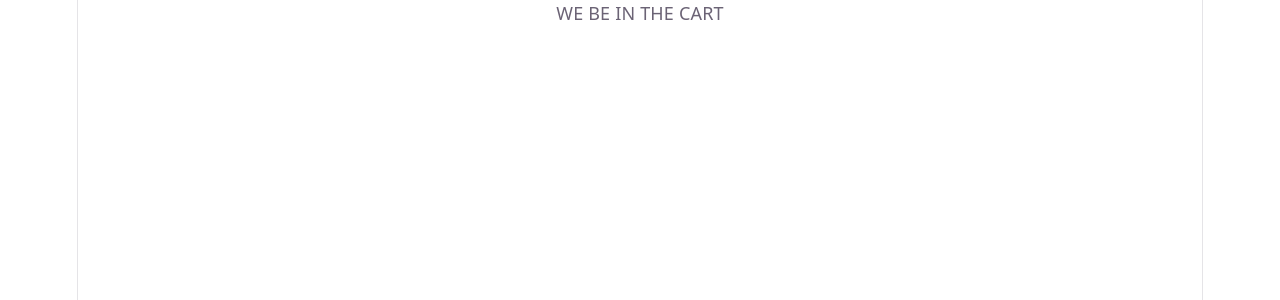
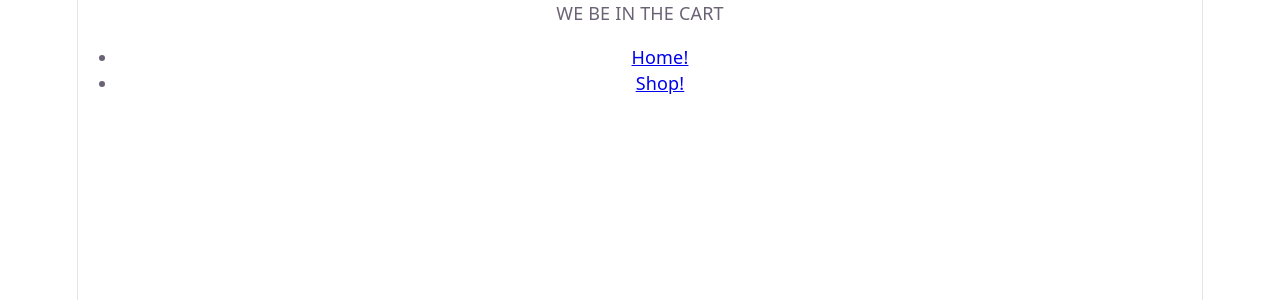
Before and after one commit to FlagonDragon/shopping-cart, a React (Vite) app: page /cart in a window 1280 px wide. Shown: the top 300 px of the page. Built offline with nearby package versions, Linux system fonts and the light colour scheme.

Commit message:
add clickable links for pages

```diff
--- a/src/components/Cart.jsx
+++ b/src/components/Cart.jsx
@@ -1,6 +1,20 @@
+import { Link } from "react-router";
+
 function Cart() {
     return(
+    <>
         <div>WE BE IN THE CART</div>
+        <nav>
+            <ul>
+                <li>
+                    <Link to="/">Home!</Link>
+                </li>
+                <li>
+                    <Link to="/shop">Shop!</Link>
+                </li>
+            </ul>
+        </nav>
+    </>
     )
 }
 
--- a/src/components/Home.jsx
+++ b/src/components/Home.jsx
@@ -1,6 +1,20 @@
+import { Link } from "react-router";
+
 function Page() {
     return(
+    <>
         <div>THIS MY HOMEPAGE AYO AYOOO</div>
+        <nav>
+            <ul>
+                <li>
+                    <Link to="shop">Shop!</Link>
+                </li>
+                <li>
+                    <Link to="cart">Cart!</Link>
+                </li>
+            </ul>
+        </nav>
+    </>
     )
 }
 
--- a/src/components/Shop.jsx
+++ b/src/components/Shop.jsx
@@ -1,6 +1,20 @@
+import { Link } from "react-router";
+
 function Shop() {
     return(
+    <>
         <div>SHOP SHOP SHOPPINNNN</div>
+        <nav>
+            <ul>
+                <li>
+                    <Link to="/">Home!</Link>
+                </li>
+                <li>
+                    <Link to="/cart">Cart!</Link>
+                </li>
+            </ul>
+        </nav>
+    </>
     )
 }
 
```
